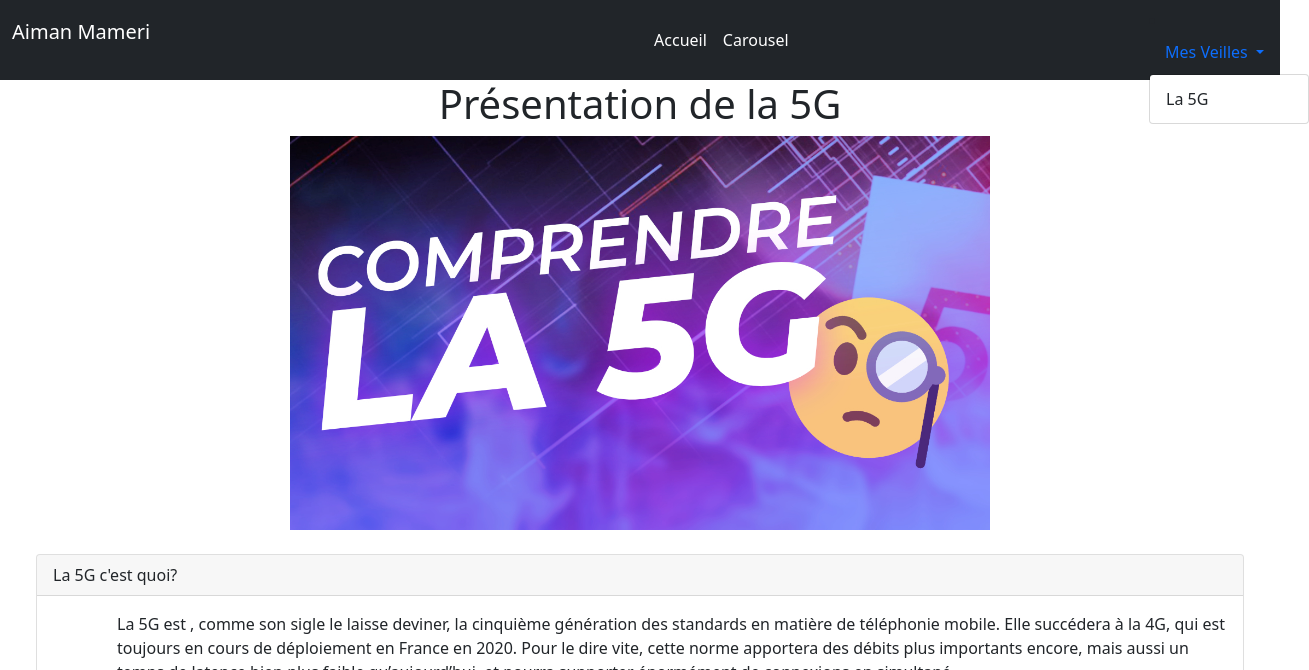
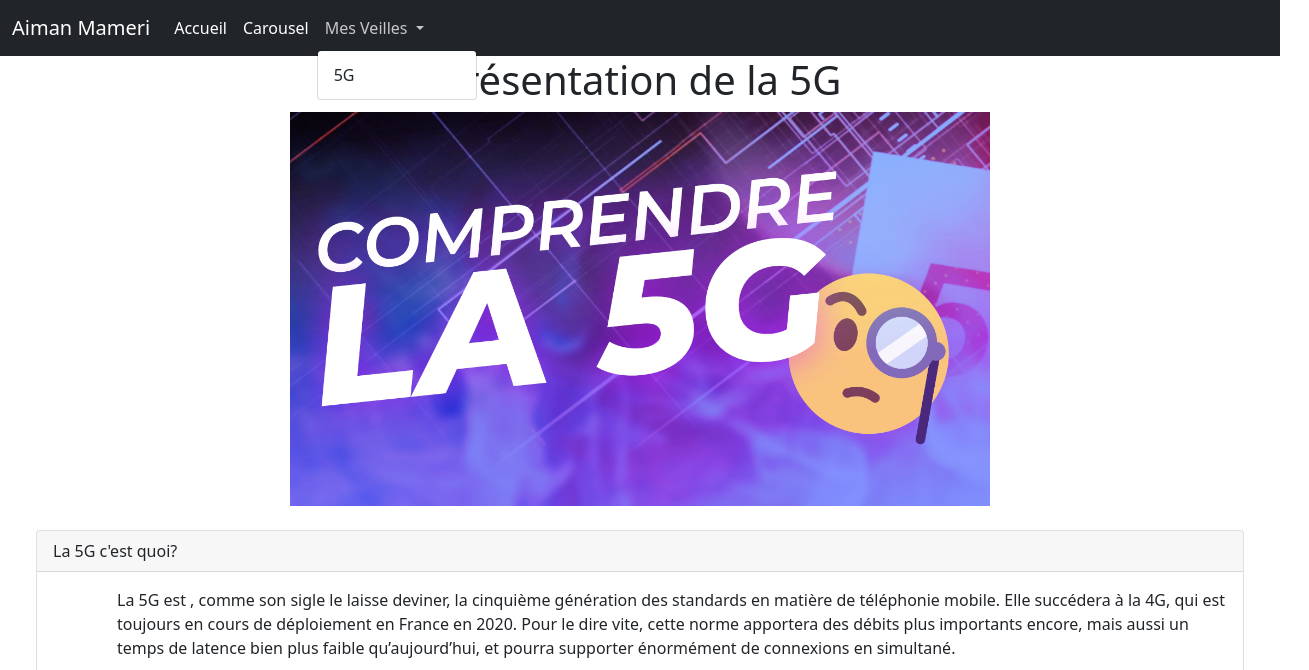
Before and after one commit to aiman-mameri/aiman-mameri.github.io, a website: page 5g.html in a window 1280 px wide. Both pictures are taken after a click on the button "Mes Veilles". Shown: the top 670 px of the page, 1309 px wide, since content can reach past the window. Drawn offline with nearby package versions, Linux system fonts and the light colour scheme.

Commit message:
Maj du 5g

```diff
--- a/5g.html
+++ b/5g.html
@@ -12,39 +12,34 @@
 </head>
 <body>
 
+
 <nav class="navbar navbar-expand-lg navbar-dark bg-dark">
-    <ul class="container-fluid">
+    <div class="container-fluid">
         <a class="navbar-brand" href="#">Aiman Mameri</a>
         <button class="navbar-toggler" type="button" data-bs-toggle="collapse" data-bs-target="#navbarSupportedContent" aria-controls="navbarSupportedContent" aria-expanded="false" aria-label="Toggle navigation">
             <span class="navbar-toggler-icon"></span>
         </button>
-    </ul>
         <div class="collapse navbar-collapse" id="navbarSupportedContent">
             <ul class="navbar-nav me-auto mb-2 mb-lg-0">
                 <li class="nav-item">
                     <a class="nav-link active" aria-current="page" href="index.html">Accueil</a>
                 </li>
                 <li class="nav-item">
-
                     <a class="nav-link active" aria-current="page" href="carousel.html">Carousel</a>
                 </li>
-            </ul>
                 <li class="nav-item dropdown">
                     <a class="nav-link dropdown-toggle" href="#" id="navbarDropdown" role="button" data-bs-toggle="dropdown" aria-expanded="false">
                         Mes Veilles
                     </a>
-                    <div class="dropdown-menu" aria-labelledby="navbarDropdown">
-                        <a class="dropdown-item " href="5g.html">La 5G</a>
-                    </div>
-                    <div class="dropdown-menu" aria-labelledby="navbarDropdown">
-                        <a class="dropdown-item " href="carousel.html">Carousel</a>
-                    </div>
+                    <ul class="dropdown-menu" aria-labelledby="navbarDropdown">
+                        <li><a class="dropdown-item" href="5g.html">5G</a></li>
+                    </ul>
                 </li>
-        </div>
+            </ul>
         </div>
     </div>
+</nav>
 
-</nav>
 <h1 class="text-center"> Présentation de la 5G</h1>
 <div class="text-center">
 
```
